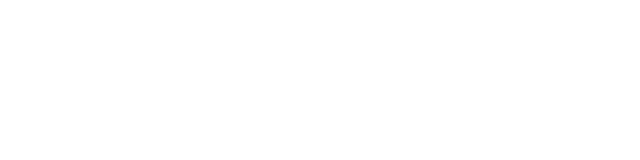
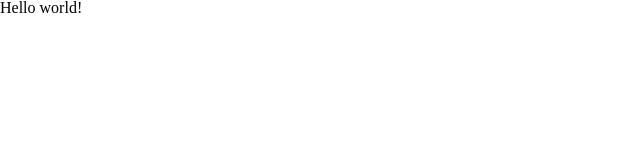
Before and after one commit to IlyaPonomarenko/HabitTrackerApp, a React (Create React App) app: page / in a window 1280 px wide. Shown: the top 160 px of the page, without its empty margins (0-640 px from the left). Built offline with nearby package versions, Linux system fonts and the light colour scheme.

Commit message:
hello world

```diff
--- a/src/App.js
+++ b/src/App.js
@@ -1,7 +1,7 @@
 import "./App.scss";
 
 function App() {
-  return <div className="App"></div>;
+  return <div className="App">Hello world!</div>;
 }
 
 export default App;
```
